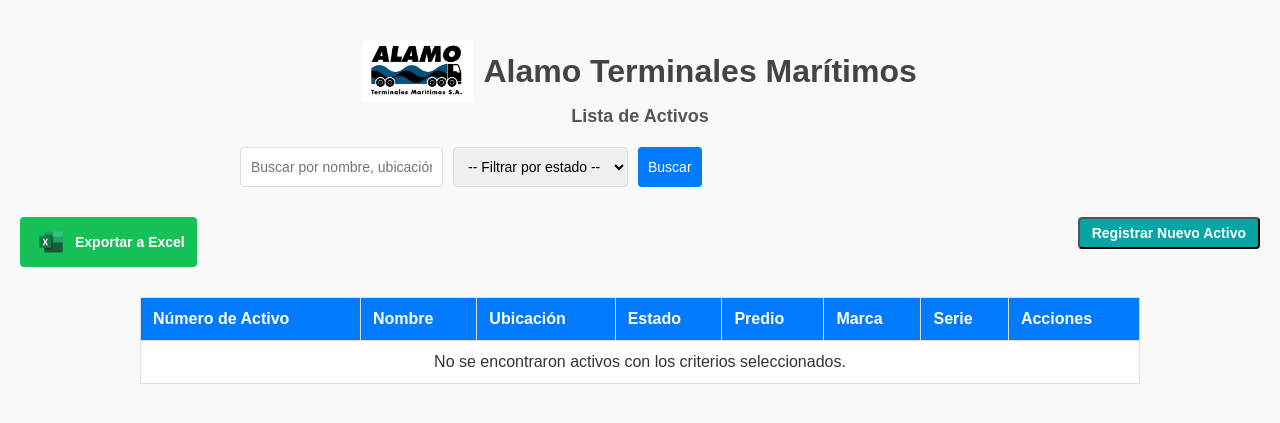
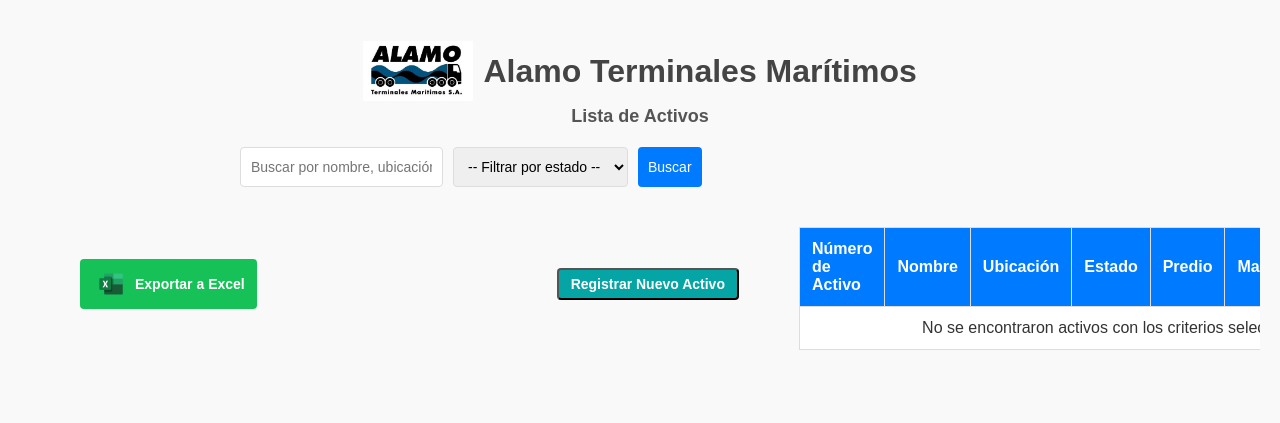
Before and after one commit to alamodylan/Activos, a Flask app: page / in a window 1280 px wide. Shown: the top 423 px of the page. Run offline with Flask 3, Linux system fonts and the light colour scheme; data that the repository does not hold is empty; some libraries are stand-ins or nearby versions.

Commit message:
Cambio en botones 6

```diff
--- a/templates/index.html
+++ b/templates/index.html
@@ -210,7 +210,10 @@
 <div style="display: flex; justify-content: space-between; width: 100%; margin-bottom: 10px;">
 
   <!-- Exportar a Excel (alineado con la primera columna) -->
-  <div style="flex: 0 0 auto;">
+ <div style="display: flex; justify-content: space-between; width: 100%; margin-bottom: 10px; align-items: center;">
+
+  <!-- Exportar a Excel (un poco más a la derecha) -->
+  <div style="margin-left: 60px;">
     <a href="/exportar_excel" class="export-link">
       <img src="{{ url_for('static', filename='LogoExcel.png') }}" alt="Excel" class="icon">
       Exportar a Excel
@@ -220,8 +223,8 @@
   <!-- Espaciador para mantener al centro los filtros o títulos si los hay -->
   <div style="flex-grow: 1;"></div>
 
-  <!-- Registrar Nuevo Activo (alineado con la última columna) -->
-  <div style="flex: 0 0 auto;">
+  <!-- Registrar Nuevo Activo (más a la izquierda) -->
+  <div style="margin-right: 60px;">
     <form method="GET" action="/registrar" onsubmit="return confirmarCodigo();" style="display:inline;">
       <button type="submit" class="export-link new-asset" style="background-color: #06a5a5;">
         Registrar Nuevo Activo
```
